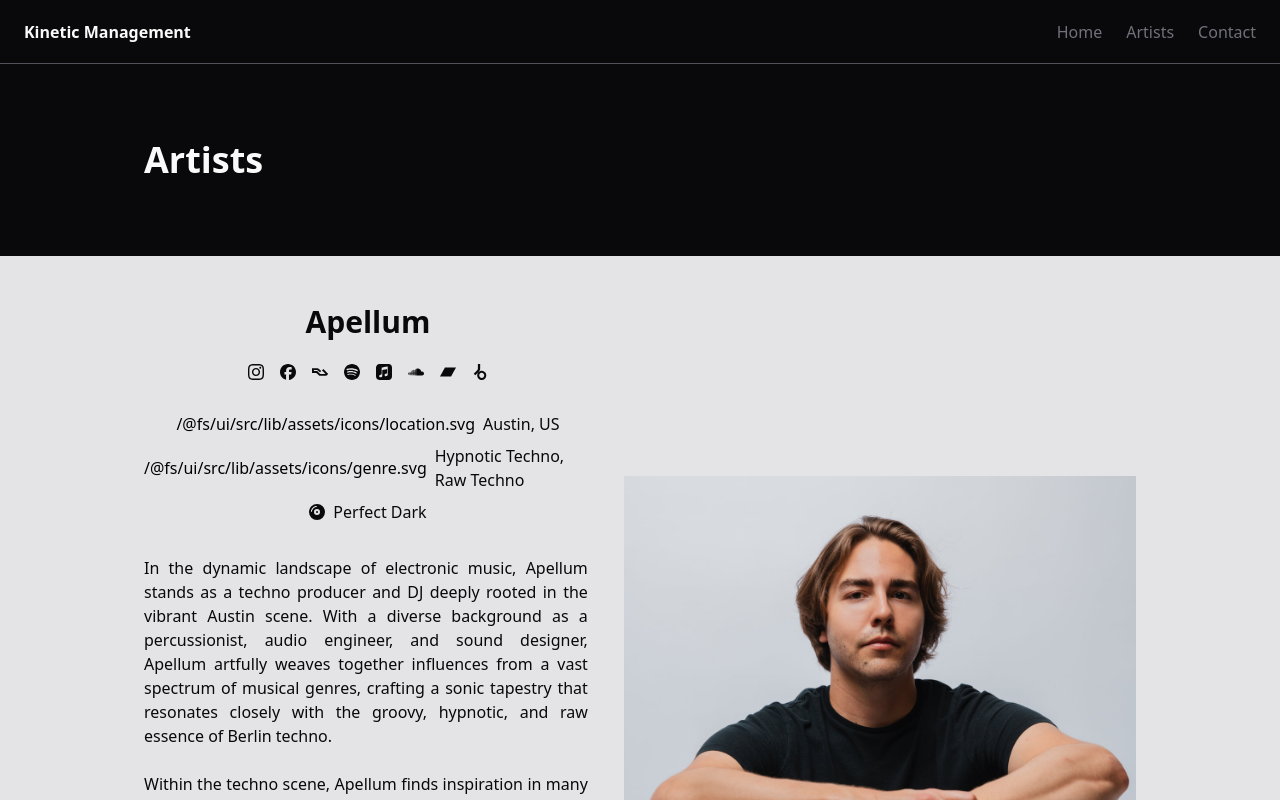
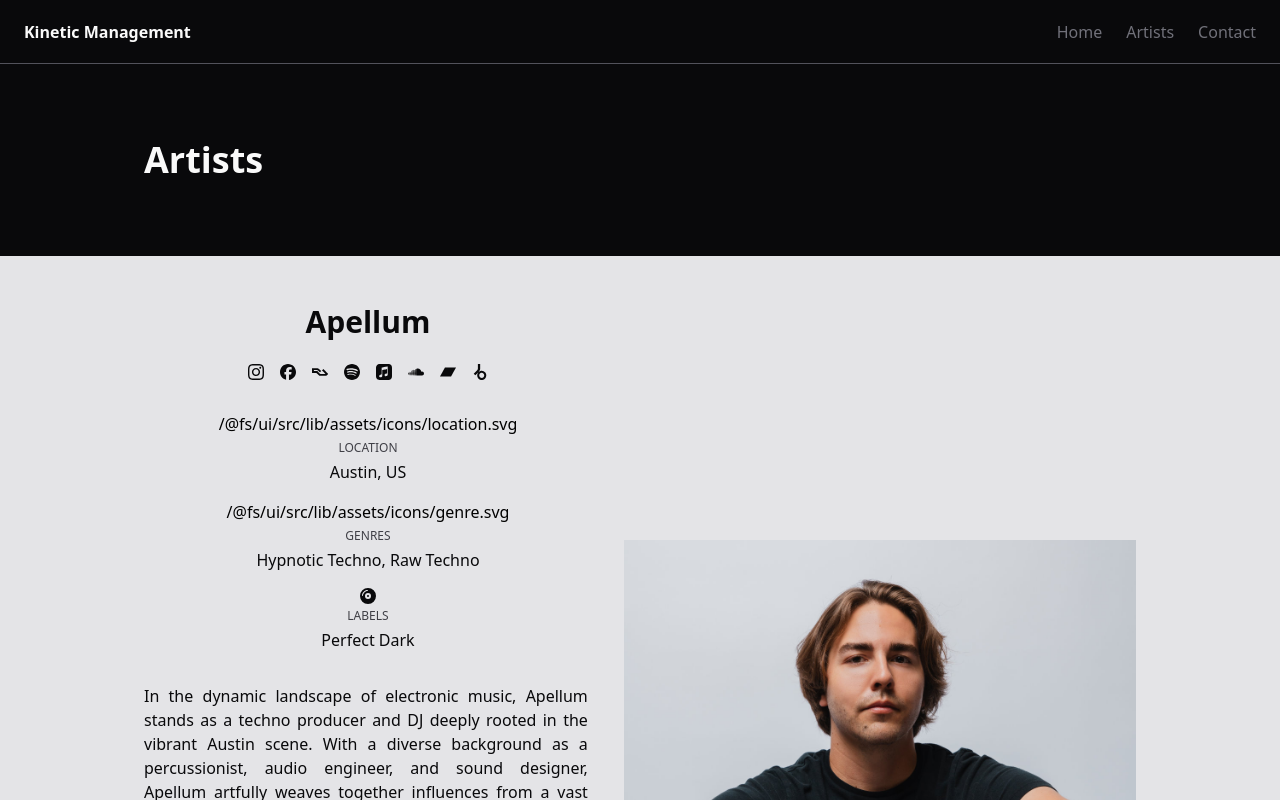
Before and after one commit to maxwellmattryan/kinetic-mgmt.com, a SvelteKit app in the folder ui/: page /artists/apellum in a window 1280 px wide. Shown: the top 800 px of the page. Built offline with nearby package versions, Linux system fonts and the light colour scheme.

Commit message:
Re-style artist page

```diff
--- a/ui/src/lib/app/enums.ts
+++ b/ui/src/lib/app/enums.ts
@@ -54,7 +54,10 @@ export enum IconSize {
 }
 
 export enum Label {
+	Anarkick = 'Anarkick',
 	BullyBeatz = 'Bully Beatz',
+	Fade2Black = 'Fade 2 Black',
+	MusicForAliens = 'Music For Aliens',
 	PerfectDark = 'Perfect Dark',
 	SoundKleckseRecords = 'Sound Kleckse Records',
 }
--- a/ui/src/lib/data/artists.ts
+++ b/ui/src/lib/data/artists.ts
@@ -153,6 +153,12 @@ export const ARTISTS: IArtist[] = [
 				icon: Icon.Beatport,
 			},
 		],
-		labels: [Label.BullyBeatz, Label.SoundKleckseRecords],
+		labels: [
+			Label.Anarkick,
+			Label.BullyBeatz,
+			Label.Fade2Black,
+			Label.MusicForAliens,
+			Label.SoundKleckseRecords,
+		],
 	},
 ]
--- a/ui/src/routes/artists/[artist]/+page.svelte
+++ b/ui/src/routes/artists/[artist]/+page.svelte
@@ -42,18 +42,27 @@
 					</a>
 				{/each}
 			</div>
-			<div class="flex flex-row space-x-2 items-center mt-8">
-				<Icon icon={IconName.Location} size="sm" color={Color.Zinc950} disableHover={true} />
+			<div class="flex flex-col space-y-1 items-center mt-8">
+				<div class="flex flex-col space-y-1 items-center justify-center">
+					<Icon icon={IconName.Location} size="sm" color={Color.Zinc950} disableHover={true} />
+					<p class="icon-label">LOCATION</p>
+				</div>
 				<p>{data.location.city}, {data.location.country}</p>
 			</div>
-			<div class="flex flex-row space-x-2 items-center mt-2">
-				<Icon icon={IconName.Genre} size="sm" color={Color.Zinc950} disableHover={true} />
-				<p>{data.genres.join(', ')}</p>
+			<div class="flex flex-col space-y-1 items-center mt-4">
+				<div class="flex flex-col space-y-1 items-center justify-center">
+					<Icon icon={IconName.Genre} size="sm" color={Color.Zinc950} disableHover={true} />
+					<p class="icon-label">{data.genres.length > 1 ? 'GENRES' : 'GENRE'}</p>
+				</div>
+				<p class="text-center">{data.genres.join(', ')}</p>
 			</div>
 			{#if data.labels && data.labels.length > 0}
-				<div class="flex flex-row space-x-2 items-center mt-2">
-					<Icon icon={IconName.Label} size="sm" color={Color.Zinc950} disableHover={true} />
-					<p>{data.labels.join(', ')}</p>
+				<div class="flex flex-col space-y-1 items-center mt-4">
+					<div class="flex flex-col space-y-1 items-center justify-center">
+						<Icon icon={IconName.Label} size="sm" color={Color.Zinc950} disableHover={true} />
+						<p class="icon-label">LABELS</p>
+					</div>
+					<p class="text-center">{data.labels.join(', ')}</p>
 				</div>
 			{/if}
 			<p class="text-justify mt-8 whitespace-break-spaces">{data.bio}</p>
@@ -74,6 +83,11 @@
 		@apply text-zinc-950;
 	}
 
+	.icon-label {
+		@apply text-xs;
+		@apply text-zinc-700;
+	}
+
 	button {
 		@apply bg-zinc-200;
 		@apply text-zinc-950;
```
